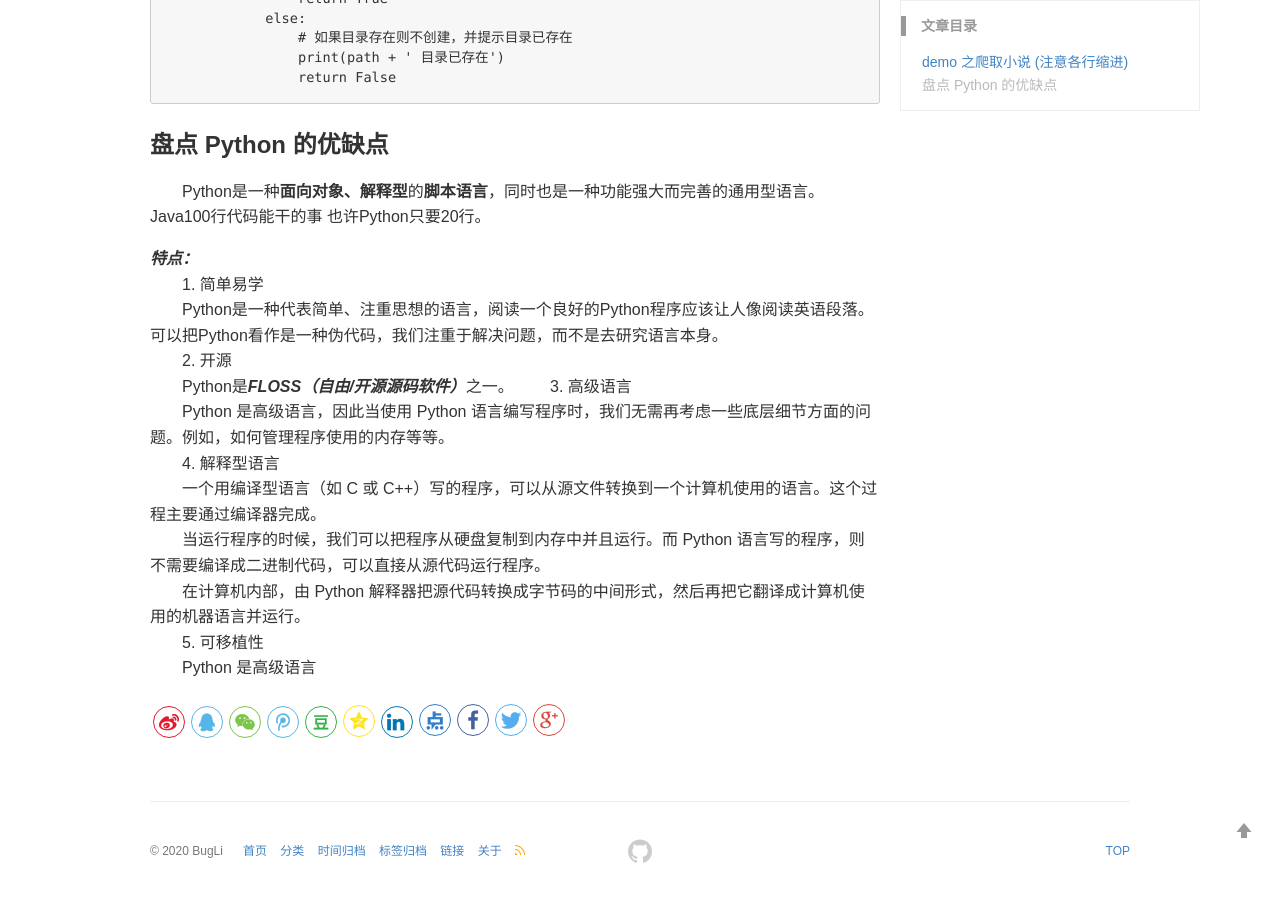
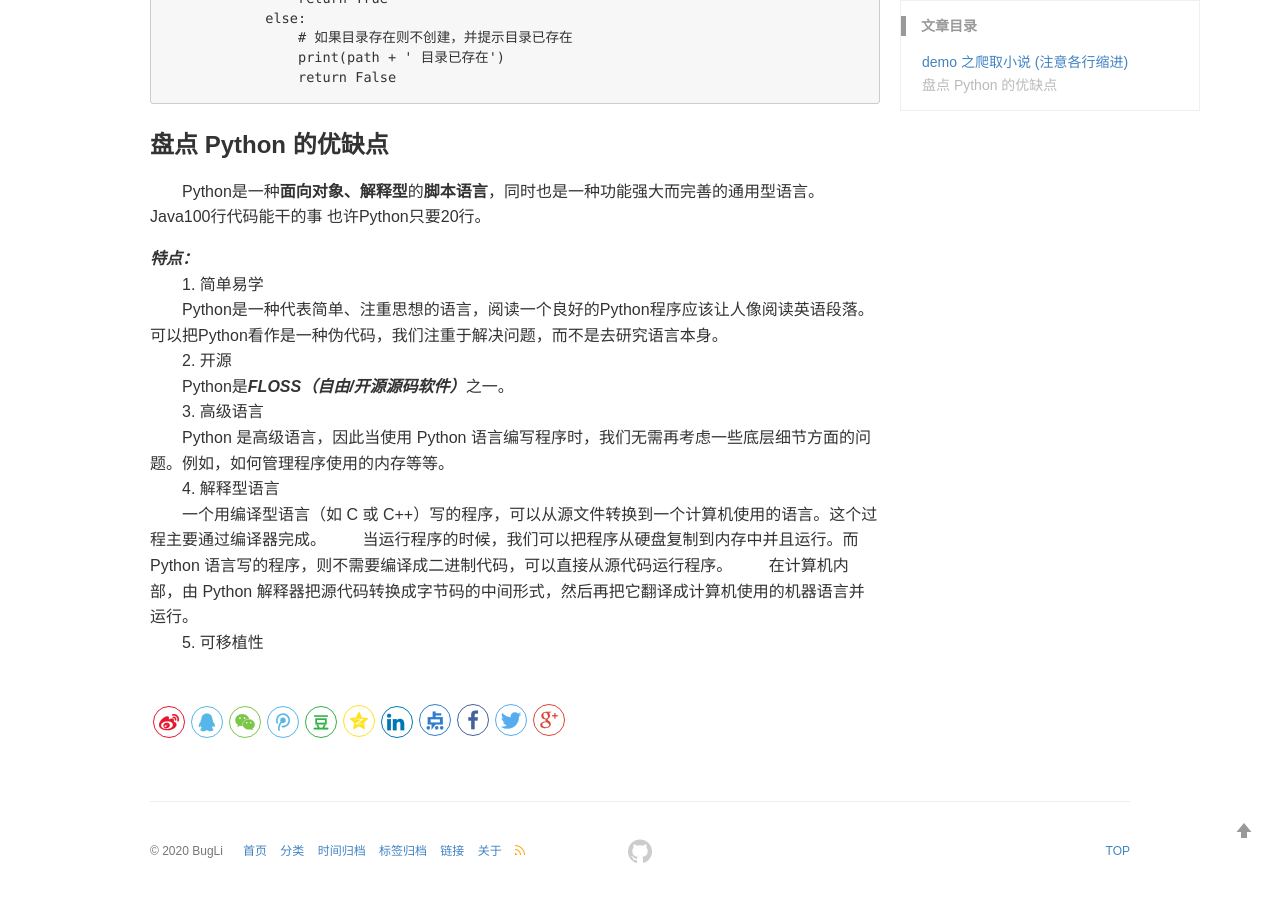
Before and after one commit to BugLiee/BugLiee.github.io, a Jekyll site: the page built from _posts/2020-06-15-blog.md, in a window 1280 px wide and 900 px high, scrolled down 2220 px. Built offline with Jekyll 4.4.1, drawn with Linux system fonts in a browser that asks for light colours; comment, search, counter and statistics services are not loaded.

Commit message:
Update 2020-06-15-blog.md

```diff
--- a/_posts/2020-06-15-blog.md
+++ b/_posts/2020-06-15-blog.md
@@ -119,12 +119,11 @@ class PBookService(static_proxy(Service)):
    　　1. 简单易学<br>
    　　Python是一种代表简单、注重思想的语言，阅读一个良好的Python程序应该让人像阅读英语段落。可以把Python看作是一种伪代码，我们注重于解决问题，而不是去研究语言本身。<br>
    　　2. 开源<br>
-   　　Python是***FLOSS（自由/开源源码软件）***之一。
+   　　Python是***FLOSS（自由/开源源码软件）***之一。<br>
    　　3. 高级语言<br>
    　　Python 是高级语言，因此当使用 Python 语言编写程序时，我们无需再考虑一些底层细节方面的问题。例如，如何管理程序使用的内存等等。<br>
    　　4. 解释型语言<br>
-   　　一个用编译型语言（如 C 或 C++）写的程序，可以从源文件转换到一个计算机使用的语言。这个过程主要通过编译器完成。<br>
-   　　当运行程序的时候，我们可以把程序从硬盘复制到内存中并且运行。而 Python 语言写的程序，则不需要编译成二进制代码，可以直接从源代码运行程序。<br>
+   　　一个用编译型语言（如 C 或 C++）写的程序，可以从源文件转换到一个计算机使用的语言。这个过程主要通过编译器完成。
+   　　当运行程序的时候，我们可以把程序从硬盘复制到内存中并且运行。而 Python 语言写的程序，则不需要编译成二进制代码，可以直接从源代码运行程序。
    　　在计算机内部，由 Python 解释器把源代码转换成字节码的中间形式，然后再把它翻译成计算机使用的机器语言并运行。<br>
    　　5. 可移植性<br>
-   　　Python 是高级语言
```
